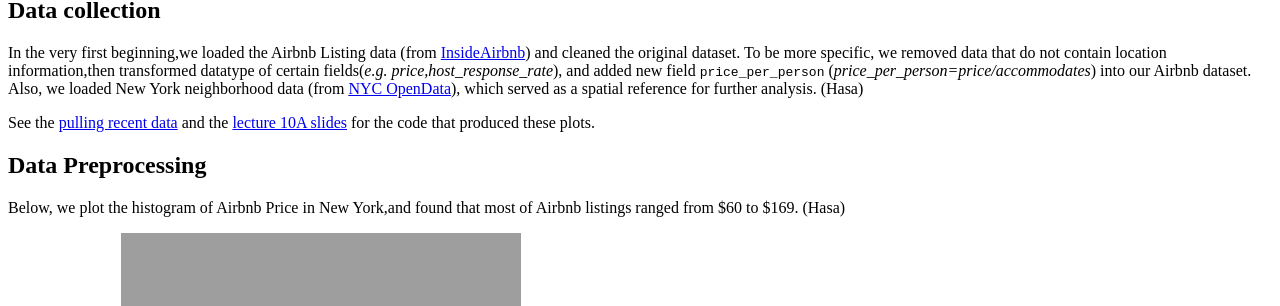
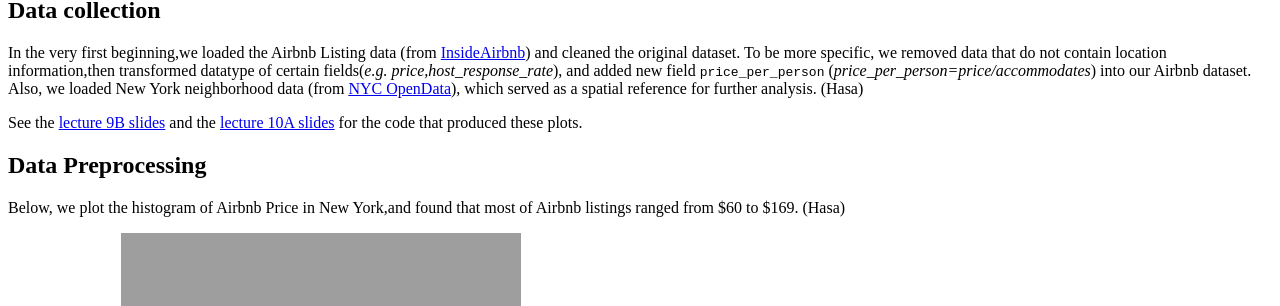
Before and after one commit to Anran0716/550final-proj, a Jekyll site: the page built from _posts/2021-12-15-Exploratory Analysis of Twitter Data.md, in a window 1280 px wide and 900 px high, scrolled down 372 px. Shown: the part 146-452 px from the top of the window. Built offline with Jekyll 4.4.1, drawn with Linux system fonts in a browser that asks for light colours; cached includes are drawn as plain includes; nearby versions of some CDN libraries.

Commit message:
Update 2021-12-15-Exploratory Analysis of Twitter Data.md

```diff
--- a/_posts/2021-12-15-Exploratory Analysis of Twitter Data.md
+++ b/_posts/2021-12-15-Exploratory Analysis of Twitter Data.md
@@ -11,7 +11,8 @@ toc_sticky: true
 ## Data collection
 In the very first beginning,we loaded the Airbnb Listing data (from [InsideAirbnb][InsideAirbnb]) and cleaned the original dataset. To be more specific, we removed data that do not contain location information,then transformed datatype of certain fields(*e.g. price,host_response_rate*), and added new field `price_per_person` (*price_per_person=price/accommodates*) into our Airbnb dataset. Also, we loaded New York neighborhood data (from [NYC OpenData][NYC OpenData]), which served as a spatial reference for further analysis. (Hasa)
 
-See the [pulling recent data](https://github.com/Anran0716/550final-proj/blob/main/code/Pull%20data%20by%20Kelly.ipynb) and the [lecture 10A slides](https://musa-550-fall-2021.github.io/slides/lecture-10A.html) for the code that produced these plots.
+See the [lecture 9B slides](https://musa-550-fall-2021.github.io/slides/lecture-9B.html) and the [lecture 10A slides](https://musa-550-fall-2021.github.io/slides/lecture-10A.html) for the code that produced these plots.
+
 
 [InsideAirbnb]: http://insideairbnb.com/beijing/?neighbourhood=&filterEntireHomes=false&filterHighlyAvailable=false&filterRecentReviews=false&filterMultiListings=false
 [NYC OpenData]: https://opendata.cityofnewyork.us/
```
